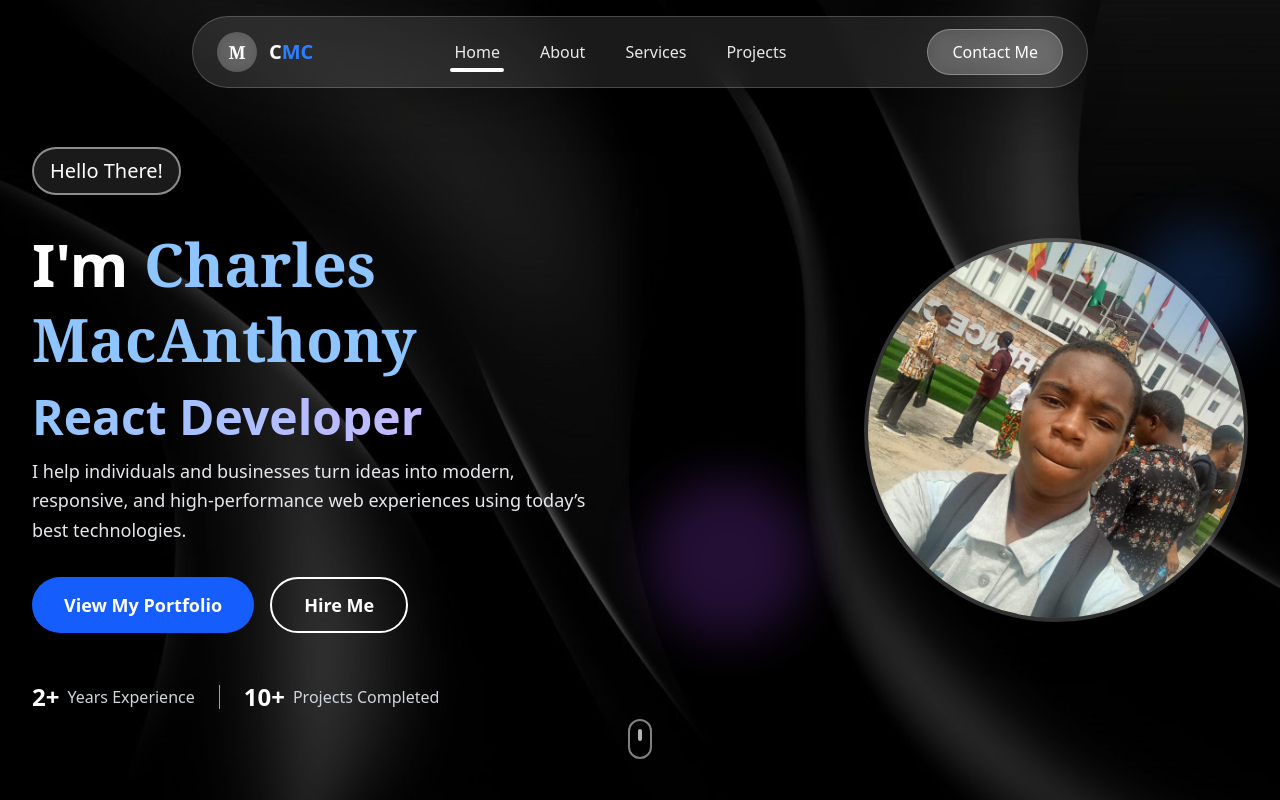
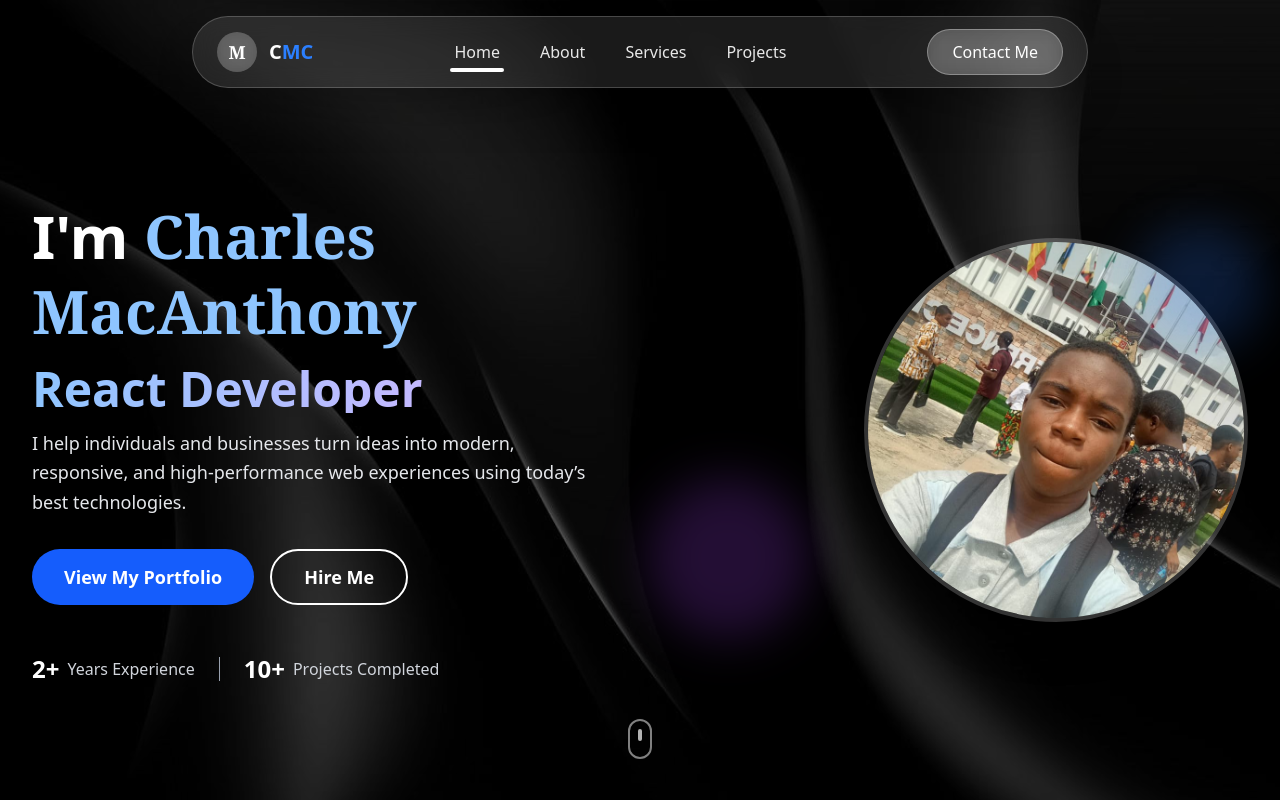
Before and after one commit to mac-101/My-Portfolio, a React (Vite) app: page / in a window 1280 px wide. Shown: the top 800 px of the page. Built offline with nearby package versions, Linux system fonts and the light colour scheme.

Commit message:
about to add animation

```diff
--- a/src/components/hero.jsx
+++ b/src/components/hero.jsx
@@ -56,12 +56,8 @@ export default function Hero() {
       <div className="container mx-auto px-4 sm:px-6 lg:px-8 relative z-10">
         <div className="grid grid-cols-1 lg:grid-cols-2 gap-12 items-center">
           {/* Text */}
-          <div className="flex flex-col space-y-8 text-white animate-fade-in">
-            <div className="inline-flex">
-              <p className="text-lg sm:text-xl px-4 py-2 border-2 border-white/50 rounded-full w-fit font-medium backdrop-blur-sm bg-white/10">
-                Hello There!
-              </p>
-            </div>
+          <div className="flex flex-col space-y-8 pt-6 text-white animate-fade-in">
+
 
             <div className="space-y-4">
               <h1 className="text-4xl sm:text-5xl lg:text-6xl font-bold leading-tight">
```
